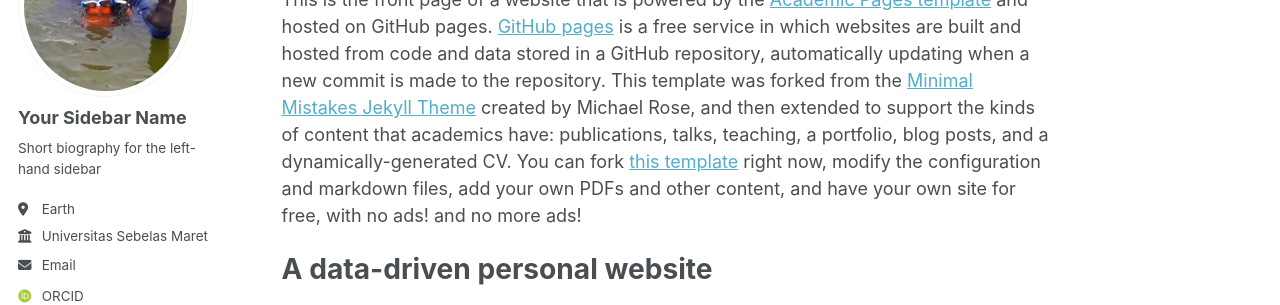
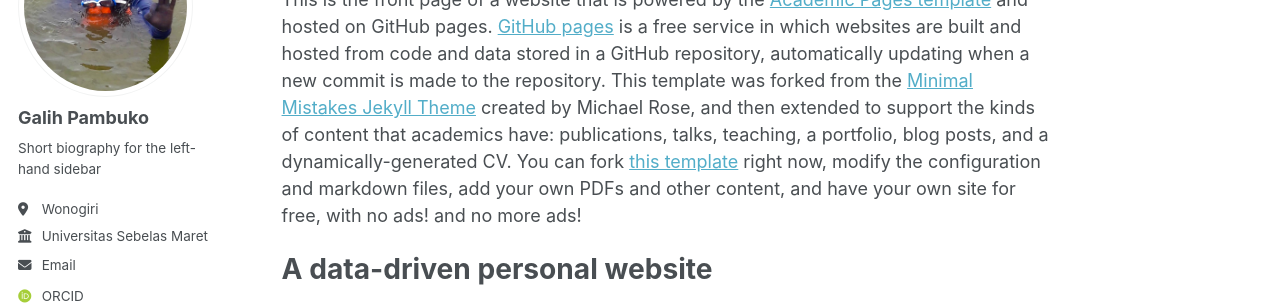
Before and after one commit to gpambuko/CV, a Jekyll site: the page built from _pages/about.md, in a window 1280 px wide. Shown: the part 183-488 px from the top of the page. Built offline with Jekyll 4.4.1, drawn with Linux system fonts in a browser that asks for light colours; some web fonts are replaced.

Commit message:
change location from earth to Wonogiri

```diff
--- a/_config.yml
+++ b/_config.yml
@@ -23,10 +23,10 @@ repository               : "https://gpambuko.github.io/CV"
 author:
   # Biographic information
   avatar           : "profile.jpeg"
-  name             : "Your Sidebar Name"
+  name             : "Galih Pambuko"
   pronouns         : # example: "she/her"
   bio              : "Short biography for the left-hand sidebar"
-  location         : "Earth"
+  location         : "Wonogiri"
   employer         : "Universitas Sebelas Maret"
   uri              : # URL
   email            : "galihpambuko@student.uns.ac.id"
```
